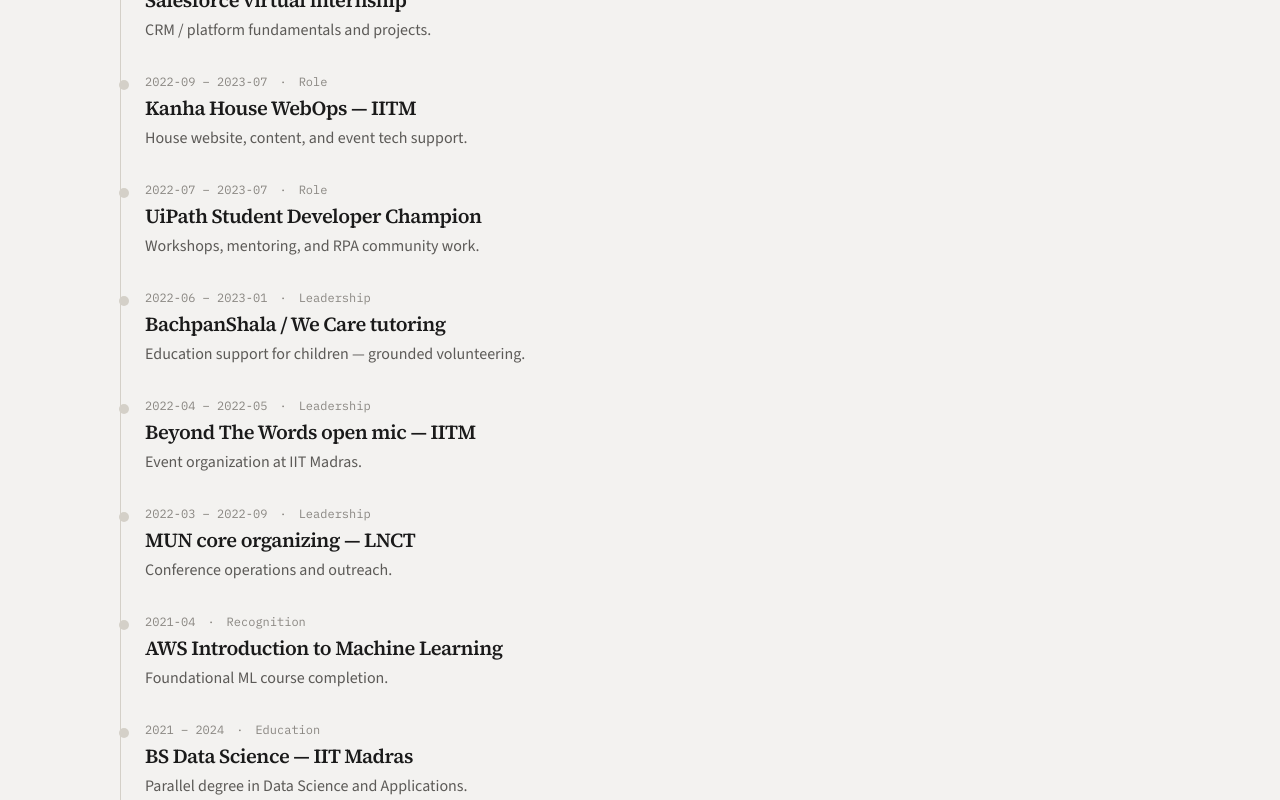
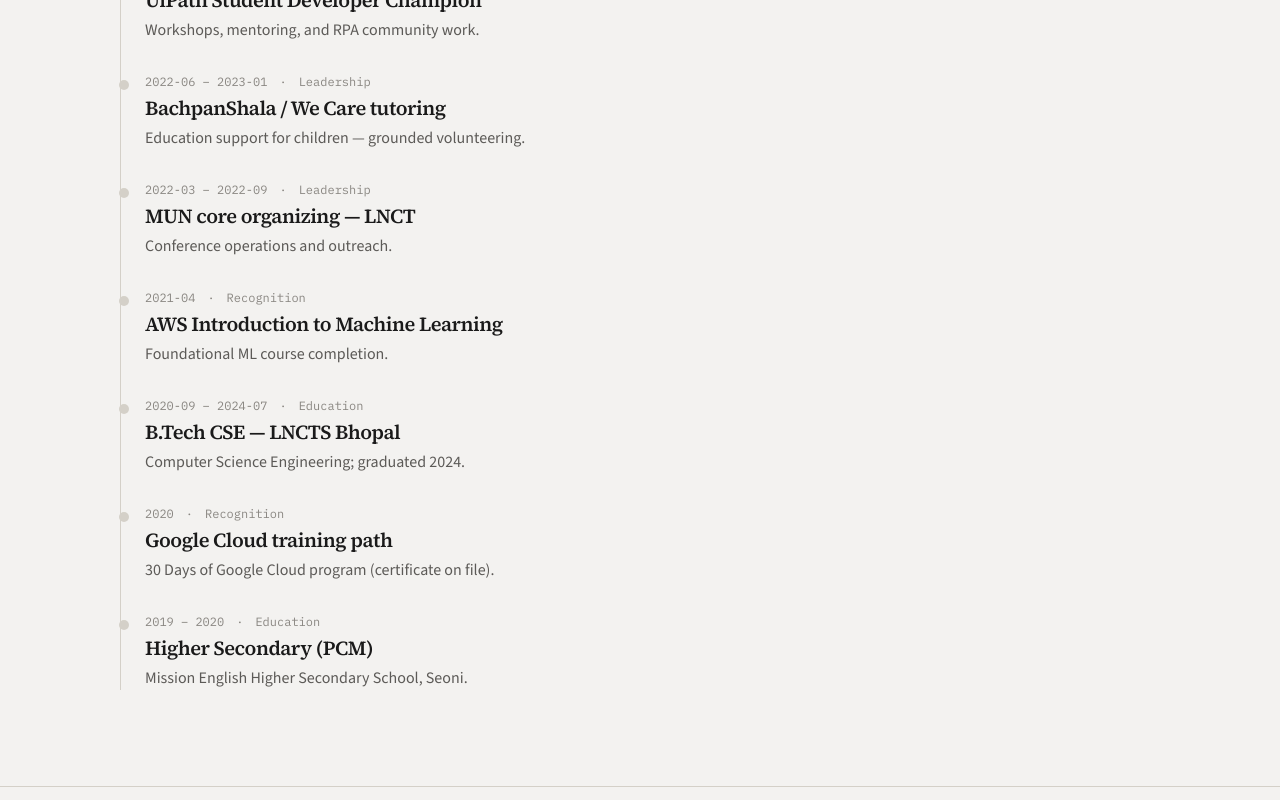
Before and after one commit to ayushrai-hub/ayush-work, a React (Vite) app: page /timeline in a window 1280 px wide. Shown: the part 1560-2360 px from the top of the page. Built offline with nearby package versions, Linux system fonts and the light colour scheme; no server answers.

Commit message:
Prepare site truth fix: timeline.ts

```diff
--- a/src/content/timeline.ts
+++ b/src/content/timeline.ts
@@ -31,15 +31,6 @@
     relatedSlug: "google-cloud-30-days",
   },
   {
-    id: "2021-iitm-bs",
-    date: "2021",
-    endDate: "2024",
-    kind: "education",
-    title: "BS Data Science — IIT Madras",
-    summary: "Parallel degree in Data Science and Applications.",
-    relatedSlug: "iitm-bs-data-science",
-  },
-  {
     id: "2021-aws-ml",
     date: "2021-04",
     kind: "recognition",
@@ -55,15 +46,6 @@
     title: "MUN core organizing — LNCT",
     summary: "Conference operations and outreach.",
     relatedSlug: "mun-lnct",
-  },
-  {
-    id: "2022-beyond-words",
-    date: "2022-04",
-    endDate: "2022-05",
-    kind: "leadership",
-    title: "Beyond The Words open mic — IITM",
-    summary: "Event organization at IIT Madras.",
-    relatedSlug: "beyond-the-words",
   },
   {
     id: "2022-uipath",
@@ -93,15 +75,6 @@
     relatedSlug: "salesforce-virtual",
   },
   {
-    id: "2022-kanha",
-    date: "2022-09",
-    endDate: "2023-07",
-    kind: "role",
-    title: "Kanha House WebOps — IITM",
-    summary: "House website, content, and event tech support.",
-    relatedSlug: "kanha-webops",
-  },
-  {
     id: "2023-iha",
     date: "2023-01",
     endDate: "2023-02",
@@ -128,17 +101,9 @@
     relatedSlug: "legal-nlp-contracts",
   },
   {
-    id: "2023-rasor",
-    date: "2023-12",
-    kind: "role",
-    title: "Web Developer intern — RaSoR IITM",
-    summary: "Research-adjacent web development.",
-    relatedSlug: "rasor-iitm",
-  },
-  {
     id: "2024-focdot",
     date: "2024-04",
-    endDate: "present",
+    endDate: "2025-08",
     kind: "role",
     title: "SDE — AI Engineer at FoCDoT",
     summary: "RLHF-oriented evaluation and generative AI engineering.",
```
